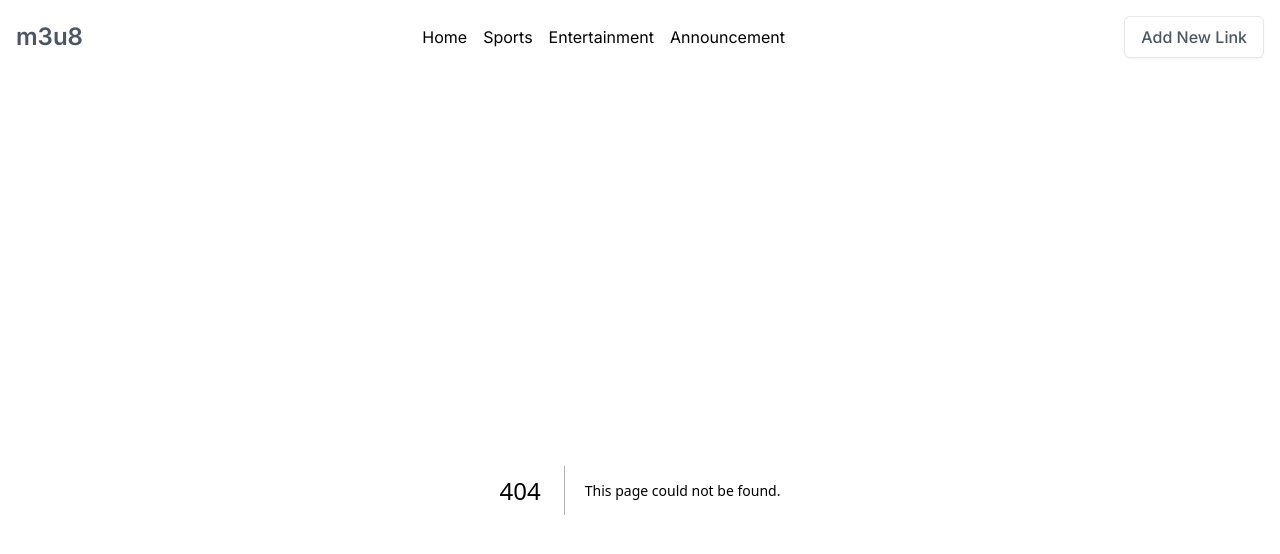
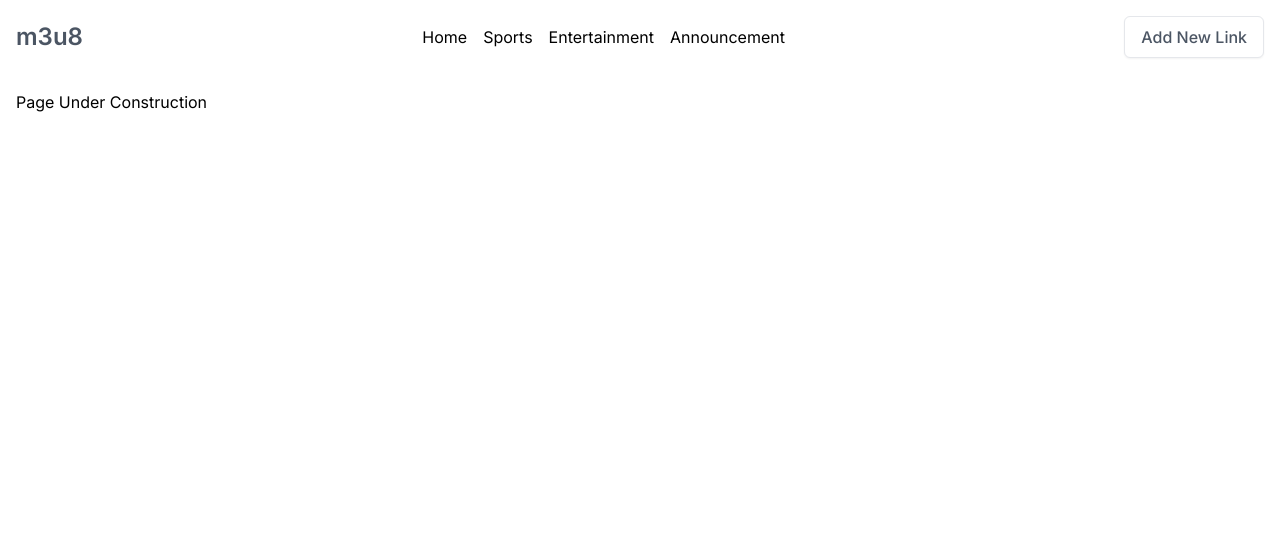
Before and after one commit to r-shafi/bdix-stream, a Next.js app: page /announcement in a window 1280 px wide. Before the commit this address had no page. Shown: the top 554 px of the page. Built offline with nearby package versions, Linux system fonts and the light colour scheme.

Commit message:
create announcement page

```diff
--- /dev/null
+++ b/app/(routes)/announcement/page.tsx
@@ -0,0 +1,5 @@
+const Page = () => {
+  return <h1>Page Under Construction</h1>;
+};
+
+export default Page;
```
